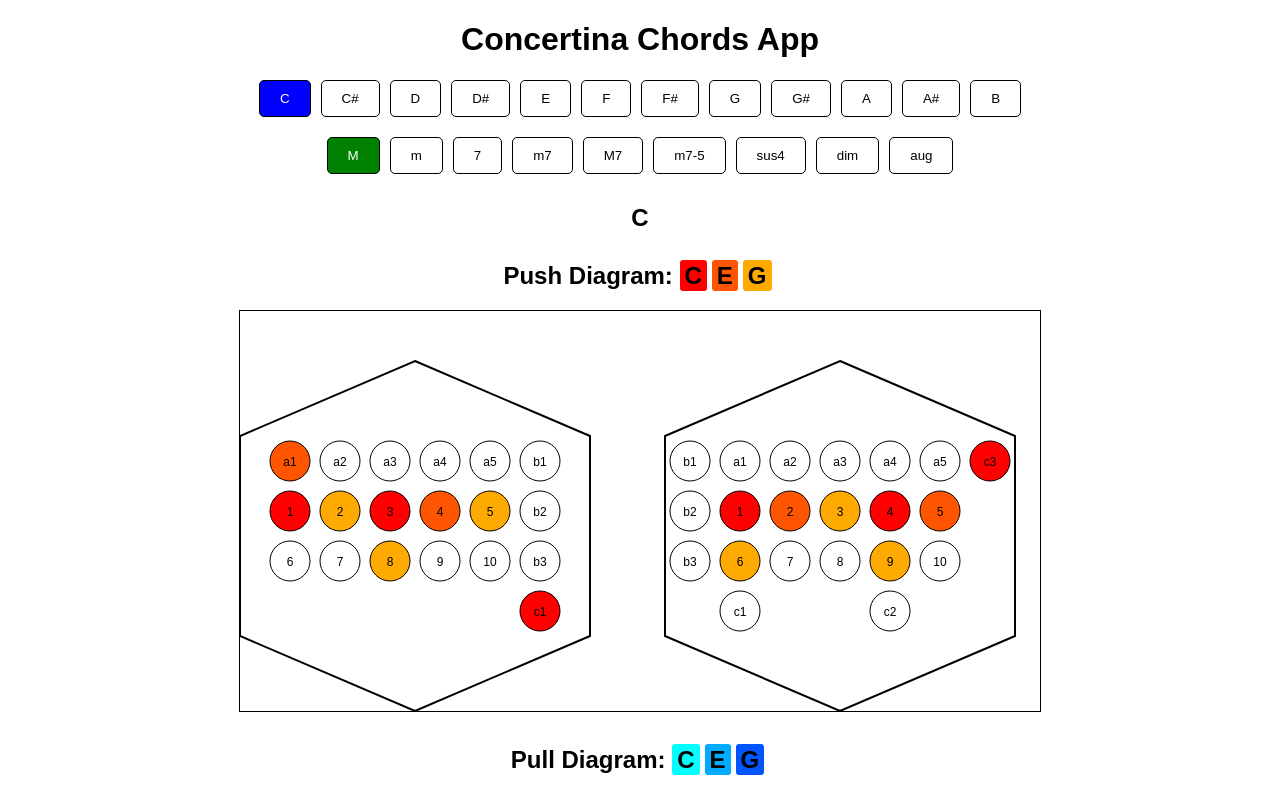
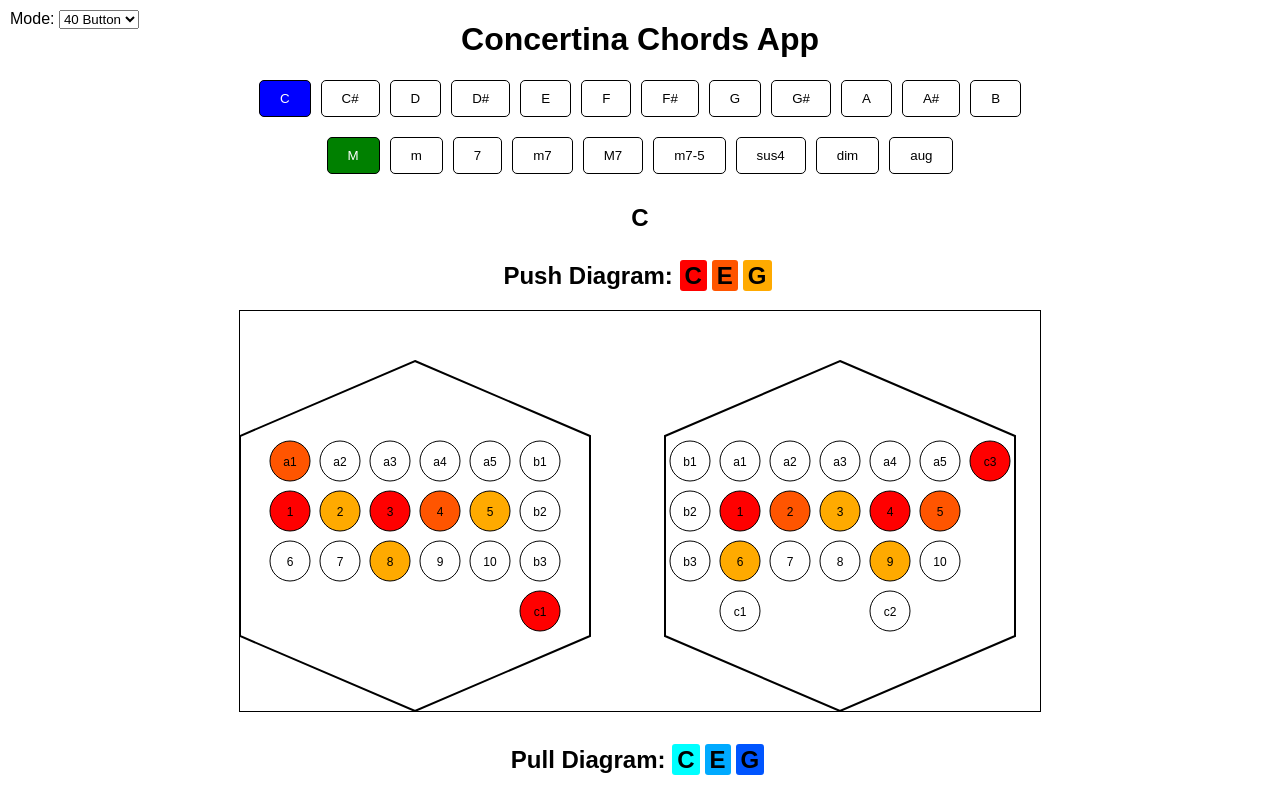
Before and after one commit to tamamachi/concertina-chords-app, a React (Create React App) app: page / in a window 1280 px wide. Shown: the top 792 px of the page. Built offline with nearby package versions, Linux system fonts and the light colour scheme; the HTML template or start-up script is replaced by a standard one.

Commit message:
30ボタン／40ボタンモード切り替え機能を追加

```diff
--- a/src/App.js
+++ b/src/App.js
@@ -7,6 +7,7 @@ import useChordPlayability from './hooks/useChordPlayability'; // Import custom
 function App() {
     const [selectedNote, setSelectedNote] = useState('C');
     const [selectedChord, setSelectedChord] = useState('M');
+    const [buttonMode, setButtonMode] = useState('40-button'); // Default to 40-button mode
 
     const {
         chordKey,
@@ -19,10 +20,21 @@ function App() {
         pullRightColors,
         pushToneColors,
         pullToneColors,
-    } = useChordPlayability(selectedNote, selectedChord);
+    } = useChordPlayability(selectedNote, selectedChord, buttonMode);
+
+    const handleModeChange = (event) => {
+        setButtonMode(event.target.value);
+    };
 
     return (
         <div className="App">
+            <div style={{ position: 'absolute', top: '10px', left: '10px' }}>
+                <label htmlFor="buttonMode">Mode: </label>
+                <select id="buttonMode" value={buttonMode} onChange={handleModeChange}>
+                    <option value="40-button">40 Button</option>
+                    <option value="30-button">30 Button</option>
+                </select>
+            </div>
             <h1>Concertina Chords App</h1>
             <ChordSelector
                 notes={['C', 'C#', 'D', 'D#', 'E', 'F', 'F#', 'G', 'G#', 'A', 'A#', 'B']}
--- a/src/hooks/useChordPlayability.js
+++ b/src/hooks/useChordPlayability.js
@@ -2,7 +2,7 @@ import { useState, useEffect } from 'react';
 import chords from '../data/chords.json';
 import keymap from '../data/keymap.json';
 
-const useChordPlayability = (selectedNote, selectedChord) => {
+const useChordPlayability = (selectedNote, selectedChord, buttonMode) => {
     const [isPushPlayable, setIsPushPlayable] = useState(false);
     const [isPullPlayable, setIsPullPlayable] = useState(false);
     const [toneButtonsPush, setToneButtonsPush] = useState({});
@@ -13,7 +13,7 @@ const useChordPlayability = (selectedNote, selectedChord) => {
 
     useEffect(() => {
         updatePlayability(selectedNote, selectedChord);
-    }, [selectedNote, selectedChord]);
+    }, [selectedNote, selectedChord, buttonMode]);
 
     const updatePlayability = (note, chord) => {
         const chordKey = chord === 'M' ? note : `${note}${chord}`;
@@ -25,7 +25,7 @@ const useChordPlayability = (selectedNote, selectedChord) => {
     };
 
     const checkPlayability = (tones, action) => {
-        const buttons = keymap['40-button'];
+        const buttons = keymap[buttonMode]; // Use buttonMode to select keymap
         const sideButtons = [...buttons.left, ...buttons.right];
         const filteredButtons = sideButtons.filter((btn) => tones.includes(btn[action]));
 
@@ -43,7 +43,7 @@ const useChordPlayability = (selectedNote, selectedChord) => {
     };
 
     const updateToneButtons = (tones, action, setToneButtons) => {
-        const buttons = keymap['40-button'];
+        const buttons = keymap[buttonMode]; // Use buttonMode to select keymap
         const leftButtons = buttons.left || [];
         const rightButtons = buttons.right || [];
 
```
